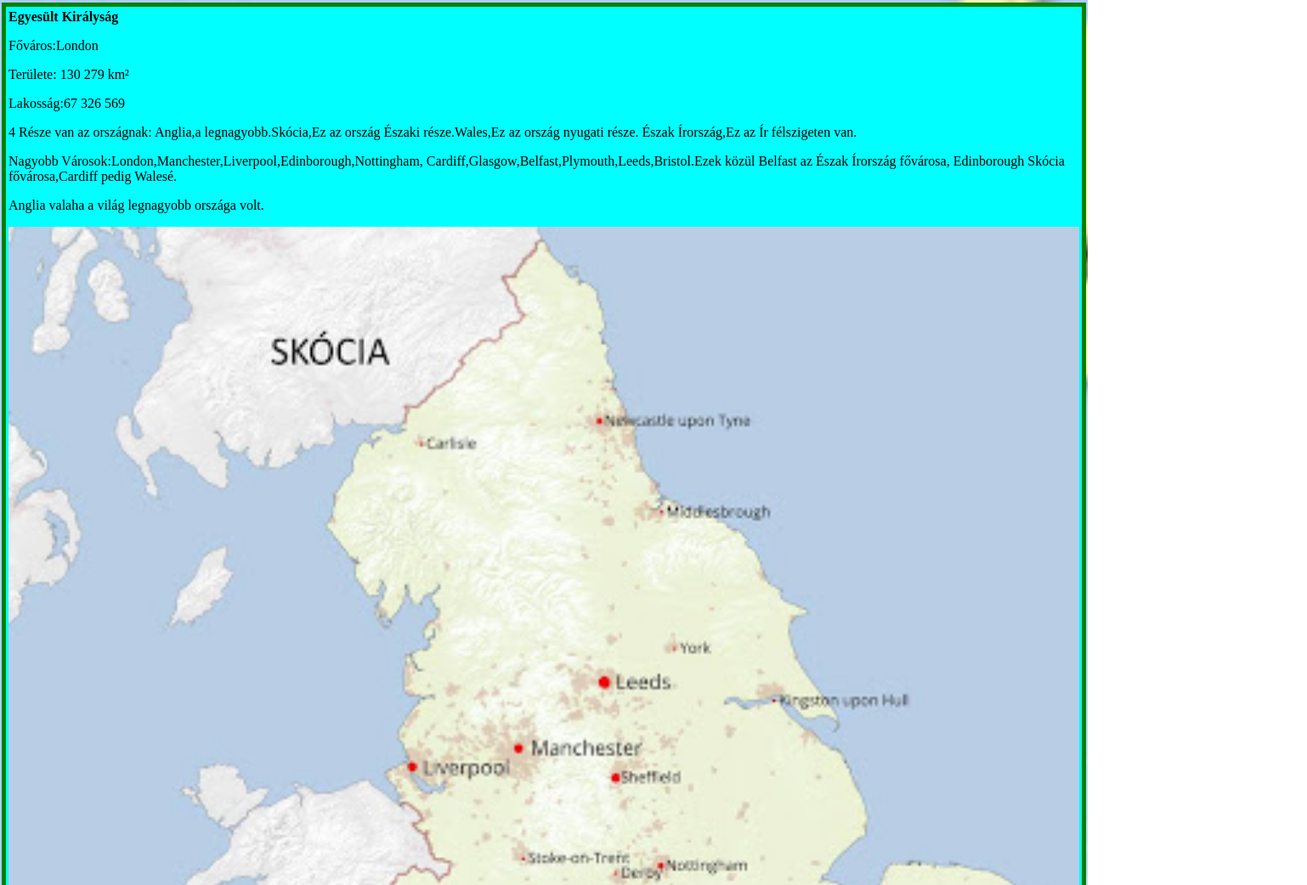
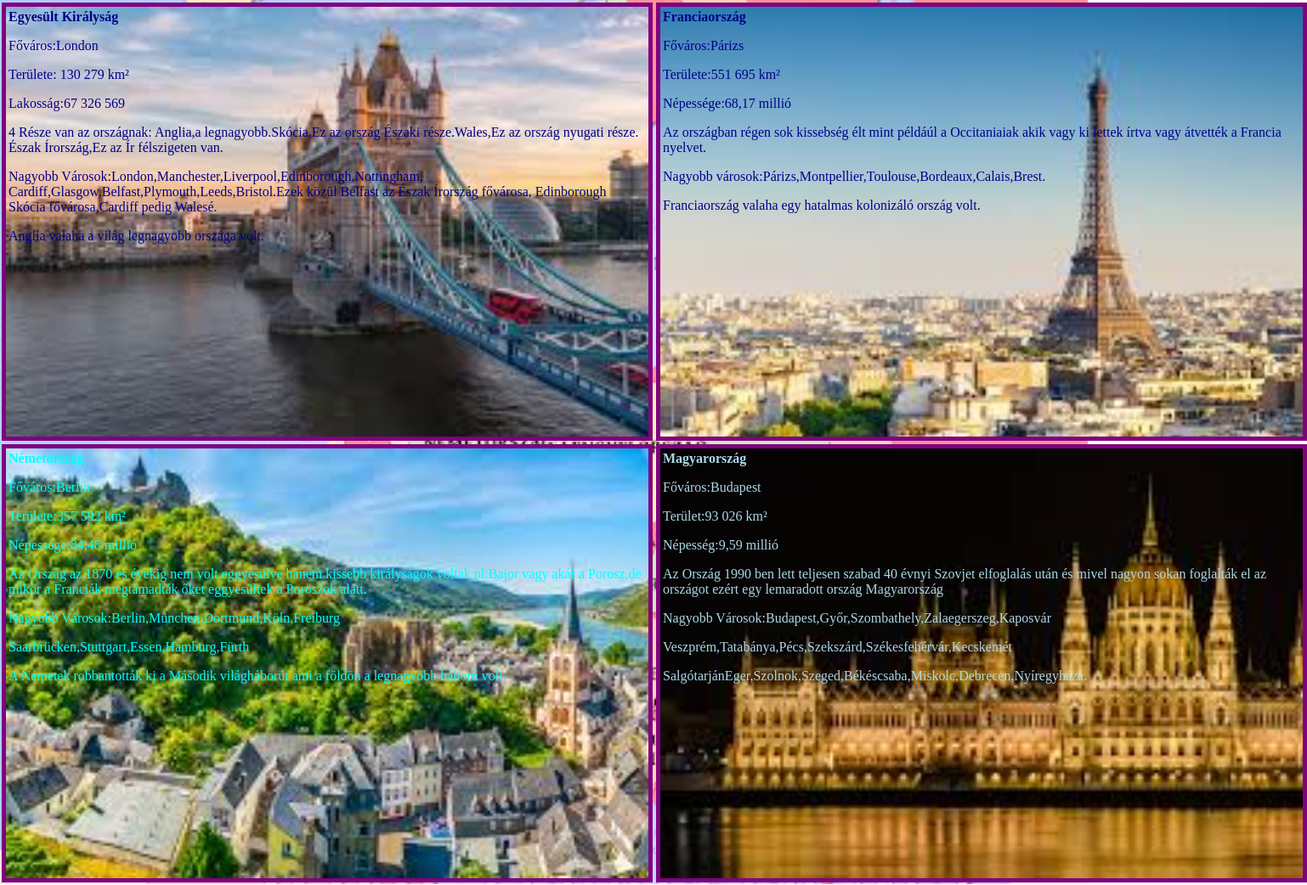
Before and after one commit to Stgaron/Csabai_Aron_Reszponziv_szorgalmi, a plain HTML site: page europa.html in a window 1280 px wide. Shown: the part 102-1144 px from the top of the page at 85% size, 1538 px wide, since content can reach past the window. Drawn offline with Linux system fonts and the light colour scheme.

Commit message:
Eu update

```diff
--- a/europa.css
+++ b/europa.css
@@ -4,9 +4,7 @@ body {
     background-size: cover;
     background-repeat: no-repeat
 }
-img {
-    width: 100%;
-}
+
 h1 {
     text-align: center;
     text-transform: capitalize;
@@ -19,36 +17,53 @@ a {
 }
 .tarolo {
     display: grid;
-    grid-template-columns: 1fr 1fr ;
-    gap: 10px;
+    grid-template-columns: 1fr 1fr   ;
 }
 .Anglia {
     margin: 2px;
     padding: 3px;
-    background-color:cyan;
-    border: 5px solid green;
+    background-image: url(boohwoer.jpg);
+    background-repeat: no-repeat;
+    background-size: cover;
+    width: 750px;
+    height: 500px;
+    border: 5px solid purple;
+    color:darkblue;
 }
 .Baugette {
     margin: 2px;
     padding: 3px;
-    background-color: blue;
+    background-image: url(Baugette.jpg);
+    background-repeat: no-repeat;
+    background-size: cover;
+    width: 750px;
+    height: 500px;
     border: 5px solid purple;
-    color:lightgreen;
+    color:darkblue;
 }
 .Nemet {
     margin: 2px;
     padding: 3px;
-    background-color: blue;
+    background-image: url(germania.jpg);
+    background-repeat: no-repeat;
+    background-size: cover;
+    width: 750px;
+    height: 500px;
     border: 5px solid purple;
-    color:lightgreen;
+    color:aqua;
 }
 .Magyar {
     margin: 2px;
     padding: 3px;
-    background-color:cyan;
-    border: 5px solid green;
+    background-image: url(parlament.jpg);
+    background-repeat: no-repeat;
+    background-size: cover;
+    width: 750px;
+    height: 500px;
+    border: 5px solid purple;
+    color:lightblue;
 }
-@media screen and (max-width:1500px) {
+@media screen and (max-width:800px) {
     .tarolo {
         display: grid;
         grid-template-columns: 1fr;
--- a/europa.html
+++ b/europa.html
@@ -22,7 +22,7 @@
                 Cardiff,Glasgow,Belfast,Plymouth,Leeds,Bristol.Ezek közül Belfast az Észak Írország fővárosa,
                Edinborough Skócia fővárosa,Cardiff pedig Walesé. </p>
             <p>Anglia valaha a világ legnagyobb országa volt.</p>
-            <img src="Anglia.jpg" alt="Anglia">
+
         </div>
         <div class="Baugette">
             <b>Franciaország</b>
@@ -32,7 +32,6 @@
             <p>Az országban régen sok kissebség élt mint példáúl a Occitaniaiak akik vagy ki lettek írtva vagy átvették a Francia nyelvet.</p>
             <p>Nagyobb városok:Párizs,Montpellier,Toulouse,Bordeaux,Calais,Brest.</p>
             <p>Franciaország valaha egy hatalmas kolonizáló ország volt.</p>
-            <img src="carte de france pictos.png" alt="Franciaország">
         </div>
         <div class="Nemet">
             <b>Németország</b>
@@ -41,9 +40,10 @@
             <p>Népessége:84,48 millió</p>
             <p>Az Ország az 1870 es évekig nem volt eggyesülve hanem kissebb királyságok voltak pl:Bajor vagy akár a Porosz,de mikor a Franciák megtámadták őket eggyesültek a
                Poroszok alatt. </p>
-            <p>Nagyobb Városok:Berlin,München,Dortmund,Köln,Freiburg,Saarbrücken,Stuttgart,Essen,Hamburg,Fürth</p>
+            <p>Nagyobb Városok:Berlin,München,Dortmund,Köln,Freiburg</p>
+            <p>Saarbrücken,Stuttgart,Essen,Hamburg,Fürth</p>
             <p>A Németek robbantották ki a Második világháborút ami a földön a legnagyobb háború volt.</p>
-            <img src="Német.jpg" alt="Németország">
+
         </div>
         <div class="Magyar">
             <b>Magyarország</b>
@@ -52,10 +52,9 @@
             <p>Népesség:9,59 millió</p>
             <p>Az Ország 1990 ben lett teljesen szabad 40 évnyi Szovjet elfoglalás után és mivel nagyon sokan foglalták el az
                  országot ezért egy lemaradott ország Magyarország</p>
-            <p>Nagyobb Városok:Budapest,Győr,Szombathely,Zalaegerszeg,Kaposvár,Veszprém,Tatabánya,Pécs,Szekszárd,Székesfehérvár,Kecskemét,Salgótarján,
-                Eger,Szolnok,Szeged,Békéscsaba,
-               Miskolc,Debrecen,Nyíregyháza. </p>
-               <img src="Magyarorszag-regioi-megyei-uj.png" alt="Magyarország">
+            <p>Nagyobb Városok:Budapest,Győr,Szombathely,Zalaegerszeg,Kaposvár</p>
+            <p>Veszprém,Tatabánya,Pécs,Szekszárd,Székesfehérvár,Kecskemét</p>
+            <p>SalgótarjánEger,Szolnok,Szeged,Békéscsaba,Miskolc,Debrecen,Nyíregyháza. </p>
         </div>
     </div>
 </body>
```
Also changed, not shown: Anglia.jpg (deleted), Baugette.jpg (added), Magyarorszag-regioi-megyei-uj.png (deleted), Német.jpg (deleted), boohwoer.jpg (added), carte de france pictos.png (deleted), germania.jpg (added), parlament.jpg (added).
